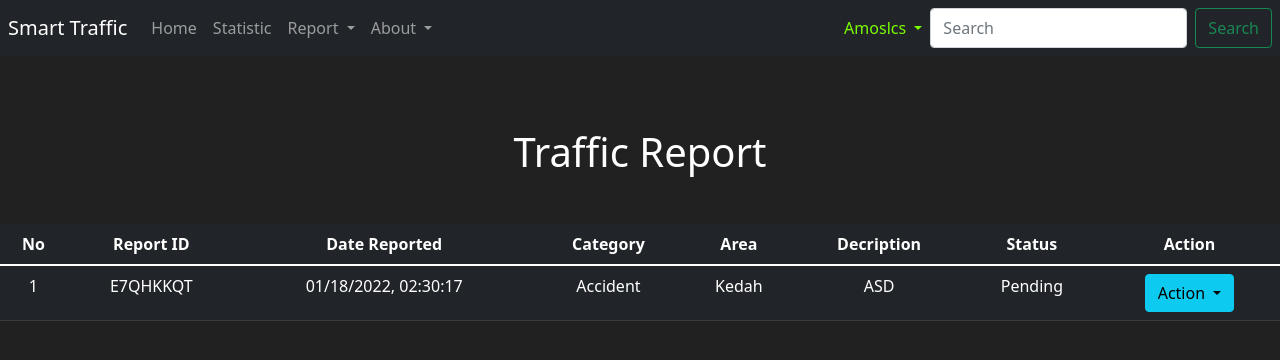
After one commit to EzLeong/testing, a Flask app: page /admin in a window 1280 px wide. The commit adds this page. Shown: the top 360 px of the page. Run offline with Flask 2, Linux system fonts and the light colour scheme; a user stored in the database is signed in; data comes from the database, SQL or seed files in the repository.

Commit message:
Updated Delete

```diff
--- a/App/__init__.py
+++ b/App/__init__.py
@@ -9,5 +9,7 @@ app.config['SECRET_KEY'] = '27c480851dc8f944c79ef011'
 db = SQLAlchemy(app)
 bcrypt = Bcrypt(app)
 login_manager = LoginManager(app)
+login_manager.login_view = "login_Page"
+login_manager.login_message_category ="info"
 
 from App import routes
--- a/App/routes.py
+++ b/App/routes.py
@@ -1,31 +1,108 @@
 from App import app
-from flask import render_template, redirect, url_for, flash
-from App.models import Report, User
-from App.forms import RegisterForm, LoginForm
+from flask import render_template, redirect, url_for, flash, request
+from App.models import Report, User, Final
+from App.forms import RegisterForm, LoginForm, ReportForm
 from App import db
-from flask_login import login_user
+from flask_login import login_user, logout_user, login_required
+from datetime import datetime
+import string
+import random
 
+def ran_gen(size, chars=string.ascii_uppercase + string.digits):
+    return ''.join(random.choice(chars) for x in range(size))
 
 @app.route('/')
 @app.route('/home')
 def home_Page():
     return render_template('home.html')
 
-@app.route('/report')
+@app.route('/report', methods=['GET','POST'])
 def report_Page():
     items = Report.query.all()
-    return render_template('report.html', items=items)
+    form = ReportForm()
+    if request.method == 'POST':
+
+        ID_to_Add = ran_gen(8, "ABCDEFGHIJKLMNOPQRSTUVQXYZ1234567890")
+        for item in items:
+            if ID_to_Add == item.ID:
+                ID_to_Add = ran_gen(8, "ABCDEFGHIJKLMNOPQRSTUVQXYZ1234567890")
+
+        now = datetime.now()
+        date_to_Add = now.strftime("%m/%d/%Y, %H:%M:%S")
+        status_Update = "Pending"
+        report_to_create = Report(Area = request.form['selected_Area'],
+                              Category = request.form['selected_Category'],
+                              Description = request.form['selected_Description'],
+                              ID = ID_to_Add,
+                              Date = date_to_Add,
+                              Status = status_Update)
+        db.session.add(report_to_create)
+        db.session.commit()
+
+        temp_items = Report.query.all()
+
+        for item in temp_items:
+            temp_to_create = Final(Area = item.Area,
+                                Category = item.Category,
+                                Description = item.Description,
+                                ID = item.ID,
+                                Date = item.Date,
+                                Status = item.Status)
+            db.session.add(temp_to_create)
+            db.session.commit()
+
+
+        new_items = Final.query.all()
+        db.session.query(Report).delete()
+        db.session.commit()
+
+        for item in new_items:
+            final_to_create = Report(Area = item.Area,
+                                Category = item.Category,
+                                Description = item.Description,
+                                ID = item.ID,
+                                Date = item.Date,
+                                Status = item.Status)
+            db.session.add(final_to_create)
+            db.session.commit()
+
+
+        db.session.query(Final).delete()
+        db.session.commit()
+
+        flash(f"You've submitted a report {final_to_create.ID}", category = "success")
+        return redirect(url_for('report_Page'))
+
+    return render_template('report.html', items=items, form=form)
+
+@app.route('/admin')
+@login_required
+def admin_Page():
+    items = Report.query.all()
+
+    return render_template('admin.html', items=items)
 
 @app.route('/register', methods=['GET', 'POST'])
 def register_Page():
     form = RegisterForm()
+    Admin_Code = "ADMIN123"
     if form.validate_on_submit():
-        user_to_create = User(Username = form.Username.data,
-                              Email = form.Email.data,
-                              password = form.Password_1.data)
-        db.session.add(user_to_create)
-        db.session.commit()
-        return redirect(url_for('report_Page'))
+        if form.CODE.data == Admin_Code:
+            user_to_create = User(Username = form.Username.data,
+                                Email = form.Email.data,
+                                password = form.Password_1.data)
+            db.session.add(user_to_create)
+            db.session.commit()
+
+            login_user(user_to_create)
+            flash(f"Account created successfully! You're now logged in as {user_to_create.Username}", category = "success")
+
+            return redirect(url_for('report_Page'))
+
+        else:
+            flash(f'CODE is invalid! Please try again', category="danger")
+
+
     if form.errors != {}: #if there are no errors from the validation
         for err_msg in form.errors.values():
             flash(f'There was an error with creating user account: {err_msg}', category='danger')
@@ -42,8 +119,58 @@ def login_Page():
         ):
             login_user(attempted_user)
             flash(f'Success! You are logged in as: {attempted_user.Username}', category='success')
-            return redirect(url_for('report_Page'))
-        else:
-            flash('Username and password are not match! Please try again', category='danger')
+            return redirect(url_for('admin_Page'))
 
     return render_template('login.html', form=form)
+
+@app.route('/logout')
+def logout_Page():
+    logout_user()
+    flash("You have been logged out!", category='info')
+    return redirect(url_for("home_Page"))
+
+@app.route('/delete/<int:No>')
+def delete_Item(No):
+    items = Report.query.get_or_404(No)
+
+    try:
+        db.session.delete(items)
+        db.session.commit()
+
+        temp_items = Report.query.all()
+
+        for item in temp_items:
+            temp_to_create = Final(Area = item.Area,
+                                Category = item.Category,
+                                Description = item.Description,
+                                ID = item.ID,
+                                Date = item.Date,
+                                Status = item.Status)
+            db.session.add(temp_to_create)
+            db.session.commit()
+
+
+        new_items = Final.query.all()
+        db.session.query(Report).delete()
+        db.session.commit()
+
+        for item in new_items:
+            final_to_create = Report(Area = item.Area,
+                                Category = item.Category,
+                                Description = item.Description,
+                                ID = item.ID,
+                                Date = item.Date,
+                                Status = item.Status)
+            db.session.add(final_to_create)
+            db.session.commit()
+
+        db.session.query(Final).delete()
+        db.session.commit()
+
+        flash("Successfully deleted", category='success')
+        return redirect(url_for('admin_Page'))
+
+    except:
+        flash("There's a problem deleting that task", category='danger')
+
+    return render_template('admin.html')
--- /dev/null
+++ b/App/templates/admin.html
@@ -0,0 +1,58 @@
+{% extends "layout.html" %}
+
+{% block title %}
+    Smart Traffic - Report
+{% endblock %}
+
+{% block head %}
+
+{% endblock %}
+
+{% block body %}
+<br>
+<h1 class = "text-center mt-5">Traffic Report</h1>
+<p class= "mt-5">
+    <table class="table table-hover table-dark text-center">
+        <thead>
+            <tr>
+                <!-- Your Columns HERE -->
+                <th scope="col">No</th>
+                <th scope="col">Report ID</th>
+                <th scope="col">Date Reported</th>
+                <th scope="col">Category</th>
+                <th scope="col">Area</th>
+                <th scope="col">Decription</th>
+                <th scope="col">Status</th>
+                <th scope="col">Action</th>
+            </tr>
+        </thead>
+        <tbody>
+            <!-- Your rows inside the table HERE: -->
+            {% for item in items %}
+                <tr>
+                    <td>{{item.No}}</td>
+                    <td>{{item.ID}}</td>
+                    <td>{{item.Date}}</td>
+                    <td>{{item.Category}}</td>
+                    <td>{{item.Area}}</td>
+                    <td>{{item.Description}}</td>
+                    <td>{{item.Status}}</td>
+                    <td>
+                        <div class="btn-group">
+                            <button type="button" class="btn btn-info dropdown-toggle" data-bs-toggle="dropdown" aria-expanded="false">
+                              Action
+                            </button>
+                            <ul class="dropdown-menu">
+                              <li><a class="dropdown-item" href="#">Complete</a></li>
+                              <li><a class="dropdown-item" href="/delete/{{item.No}}">Delete</a></li>
+                              <li><hr class="dropdown-divider"></li>
+                              <li><a class="dropdown-item" href="#">Update</a></li>
+                            </ul>
+                        </div>
+                    </td>
+                </tr>
+            {% endfor %}
+        </tbody>
+    </table>
+</p>
+{% endblock %}
--- a/App/templates/layout.html
+++ b/App/templates/layout.html
@@ -17,26 +17,27 @@
 
     <body class>
         <nav class="navbar navbar-expand-md navbar-dark bg-dark ">
-            <a class="navbar-brand ms-2" href="#"> Smart Traffic</a>
+            <a class="navbar-brand ms-2" href="{{ url_for('home_Page')}}"> Smart Traffic</a>
             <button class="navbar-toggler" type="button" data-toggle="collapse" data-target="#navbarNav">
                 <span class="navbar-toggler-icon"></span>
             </button>
             <div class="collapse navbar-collapse" id="navbarNav">
                 <ul class="navbar-nav me-auto">
                     <li class="nav-item active">
-                        <a class="nav-link" href="{{ url_for('home_Page')}}#">Home <span class="sr-only"></span></a>
+                        <a class="nav-link" href="{{ url_for('home_Page')}}">Home <span class="sr-only"></span></a>
                     </li>
                     <li class="nav-item">
                         <a class="nav-link" href="#">Statistic</a>
                     </li>
-                    <li class="nav-item">
-                        <a class="nav-link" href="{{ url_for('report_Page')}}">Report</a>
+                    <li class="nav-item dropdown">
+                        <a class="nav-link dropdown-toggle" href="#" id="navbarDropdownMenuLink" role="button" data-bs-toggle="dropdown" aria-expanded="false">
+                            Report
+                        </a>
+                        <ul class="dropdown-menu" aria-labelledby="navbarDropdownMenuLink">
+                            <li><a class="dropdown-item" href="{{ url_for('report_Page')}}">User</a></li>
+                            <li><a class="dropdown-item" href="{{ url_for('admin_Page')}}">Admin</a></li>
+                        </ul>
                     </li>
-                    <li class="nav-item">
-                        <a class="nav-link" href="#">Support</a>
-                    </li>
-                </ul>
-                <ul class="navbar-nav me-2">
                     <li class="nav-item dropdown">
                         <a class="nav-link dropdown-toggle" href="#" id="navbarDropdownMenuLink" role="button" data-bs-toggle="dropdown" aria-expanded="false">
                             About
@@ -47,9 +48,24 @@
                             <li><a class="dropdown-item" href="#">Contact Us</a></li>
                         </ul>
                     </li>
+                </ul>
+                <ul class="navbar-nav me-2">
+                    {% if current_user.is_authenticated %}
+                        <li class="nav-item dropdown">
+                            <a class="nav-link dropdown-toggle" style="color: lawngreen; font-weight:light" href="#" id="navbarDropdownMenuLink" role="button" data-bs-toggle="dropdown" aria-expanded="false">
+                                {{current_user.Username}}
+                            </a>
+                            <ul class="dropdown-menu" aria-labelledby="navbarDropdownMenuLink">
+                                <li><a class="dropdown-item" href="#">Profile</a></li>
+                                <li><a class="dropdown-item" href="#">Track</a></li>
+                                <li><a class="dropdown-item" href="{{ url_for('logout_Page')}}">Logout</a></li>
+                            </ul>
+                        </li>
+                    {% else %}
                         <li class="nav-item">
                             <a class="nav-link" href="{{ url_for('login_Page')}}">Sign In</a>
                         </li>
+                    {% endif %}
                     <form class="d-flex">
                         <input class="form-control me-2" type="search" placeholder="Search" aria-label="Search">
                         <button class="btn btn-outline-success" type="submit">Search</button>
@@ -61,12 +77,18 @@
                 {% if messages %}
                     {% for category, message in messages %}
                     <svg xmlns="http://www.w3.org/2000/svg" style="display: none;">
-                            <symbol id="exclamation-triangle-fill" fill="currentColor" viewBox="0 0 16 16">
+                        <symbol id="success-fill" fill="currentColor" viewBox="0 0 16 16">
+                          <path d="M16 8A8 8 0 1 1 0 8a8 8 0 0 1 16 0zm-3.97-3.03a.75.75 0 0 0-1.08.022L7.477 9.417 5.384 7.323a.75.75 0 0 0-1.06 1.06L6.97 11.03a.75.75 0 0 0 1.079-.02l3.992-4.99a.75.75 0 0 0-.01-1.05z"/>
+                        </symbol>
+                        <symbol id="info-fill" fill="currentColor" viewBox="0 0 16 16">
+                          <path d="M8 16A8 8 0 1 0 8 0a8 8 0 0 0 0 16zm.93-9.412-1 4.705c-.07.34.029.533.304.533.194 0 .487-.07.686-.246l-.088.416c-.287.346-.92.598-1.465.598-.703 0-1.002-.422-.808-1.319l.738-3.468c.064-.293.006-.399-.287-.47l-.451-.081.082-.381 2.29-.287zM8 5.5a1 1 0 1 1 0-2 1 1 0 0 1 0 2z"/>
+                        </symbol>
+                        <symbol id="danger-fill" fill="currentColor" viewBox="0 0 16 16">
                           <path d="M8.982 1.566a1.13 1.13 0 0 0-1.96 0L.165 13.233c-.457.778.091 1.767.98 1.767h13.713c.889 0 1.438-.99.98-1.767L8.982 1.566zM8 5c.535 0 .954.462.9.995l-.35 3.507a.552.552 0 0 1-1.1 0L7.1 5.995A.905.905 0 0 1 8 5zm.002 6a1 1 0 1 1 0 2 1 1 0 0 1 0-2z"/>
                         </symbol>
                       </svg>
                         <div class="alert alert-{{ category }} d-flex align-items-center alert-dismissible fade show" role="alert">
-                            <svg class="bi flex-shrink-0 me-2" width="24" height="24" role="img" aria-label="Danger:"><use xlink:href="#exclamation-triangle-fill"/></svg>
+                            <svg class="bi flex-shrink-0 me-2" width="24" height="24" role="img" aria-label="{{ category }}:"><use xlink:href="#{{category}}-fill"/></svg>
                             <button type="button" class="btn-close" data-bs-dismiss="alert" aria-label="Close"></button>
                             {{ message }}
                         </div>
--- a/App/templates/register.html
+++ b/App/templates/register.html
@@ -28,6 +28,9 @@
             {{form.Password_2.label()}}
             {{form.Password_2(class="form-control", placeholder="Confirm Password")}}
             <br>
+            {{form.CODE.label()}}
+            {{form.CODE(class="form-control", placeholder="Admin CODE")}}
+            <br>
 
             <div class="checkbox mb-3 text-center">
                 <h6>Already have an account?</h6>
```
Also changed, not shown: App/forms.py (+7 -0 lines), App/models.py (+16 -3 lines), App/templates/home.html (+9 -1 lines), App/templates/report.html (+64 -12 lines), App/Database.db. Lines whose indentation alone changed are shown as unchanged.
